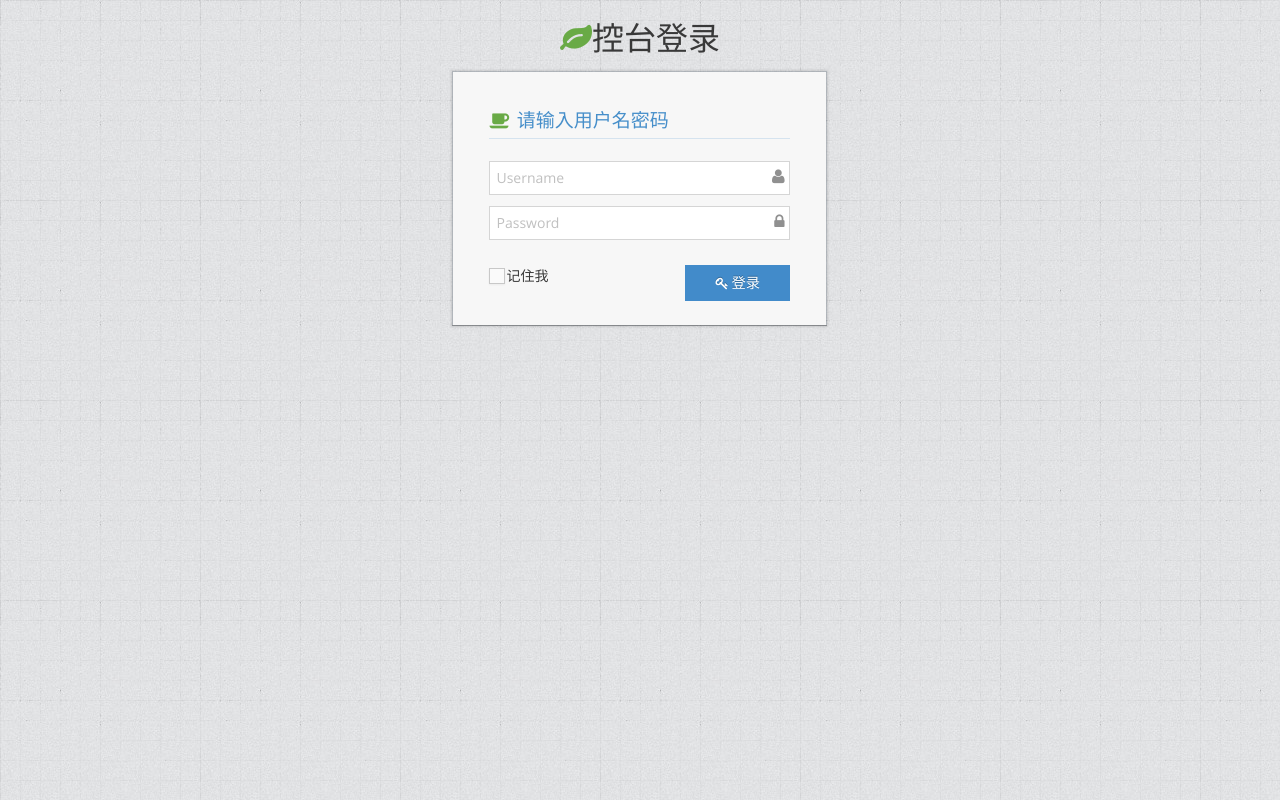
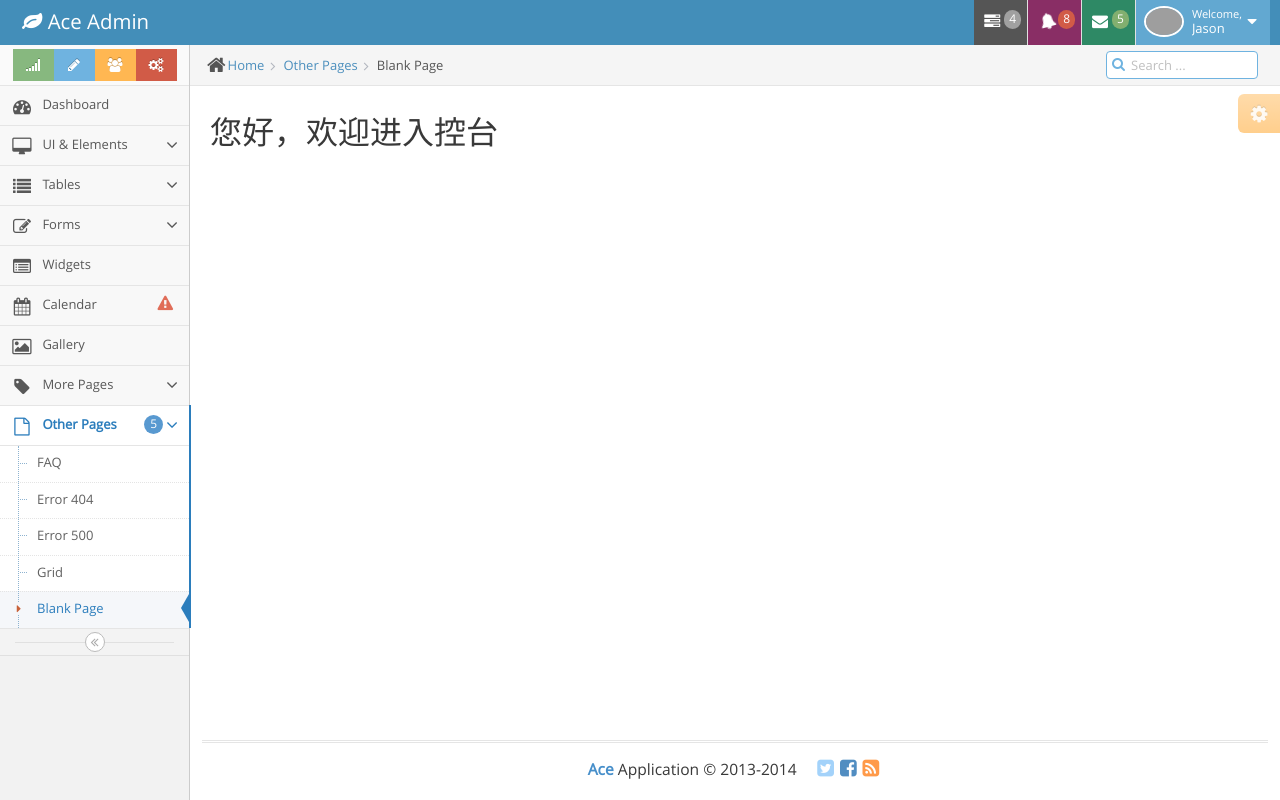
Before and after one commit to panzehaopzh/course, a Vue app in the folder admin/: page /admin/welcome in a window 1280 px wide. Before the commit this address led to /login. Built offline with nearby package versions, Linux system fonts and the light colour scheme; grey boxes are pictures that could not be loaded.

Commit message:
1.增加welcome子组件，增加/admin/welcome子路由 router-view和子路由配合使用 注意：子路由的配置不要“/”开头

```diff
--- a/admin/src/views/admin.vue
+++ b/admin/src/views/admin.vue
@@ -932,7 +932,7 @@
             <div class="row">
               <div class="col-xs-12">
                 <!-- PAGE CONTENT BEGINS -->
-
+                <router-view/>
                 <!-- PAGE CONTENT ENDS -->
               </div><!-- /.col -->
             </div><!-- /.row -->
--- /dev/null
+++ b/admin/src/views/admin/welcome.vue
@@ -0,0 +1,5 @@
+<template>
+  <div>
+    <h1>您好，欢迎进入控台</h1>
+  </div>
+</template>
```
Also changed, not shown: admin/src/router.js (+6 -1 lines).
